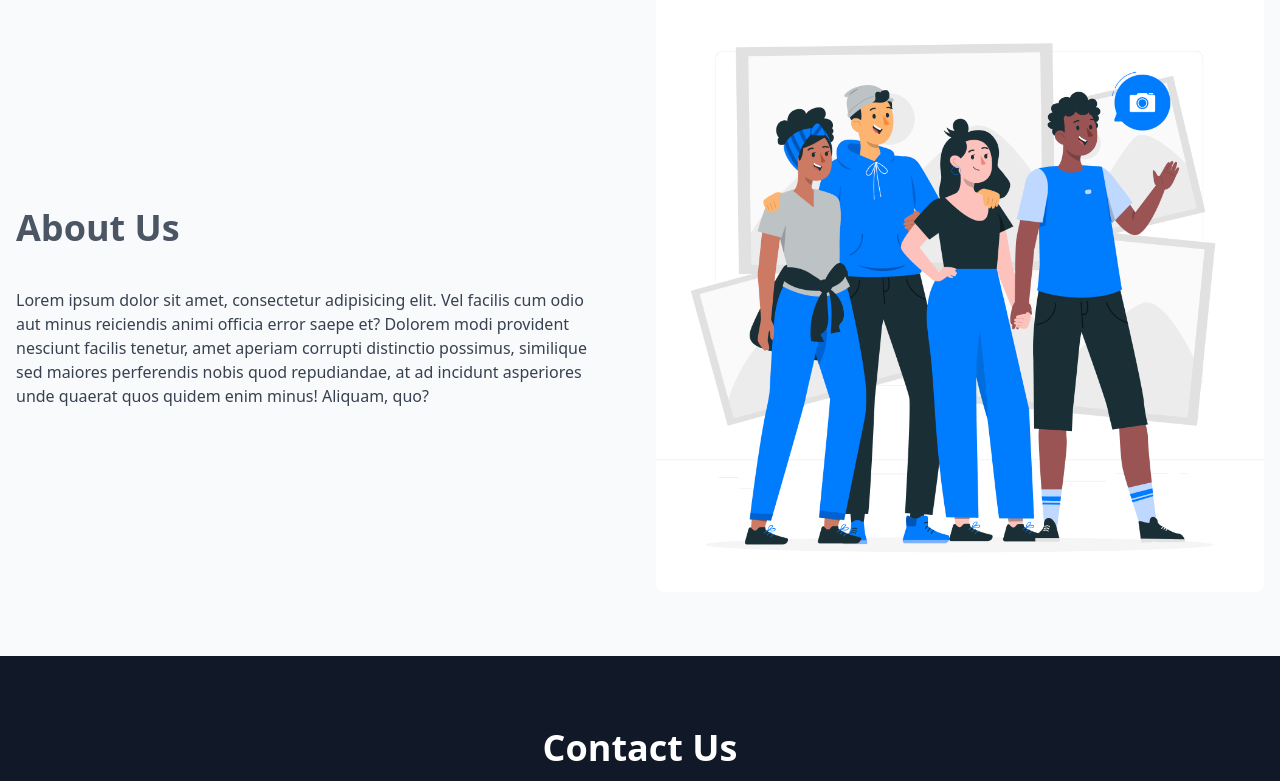
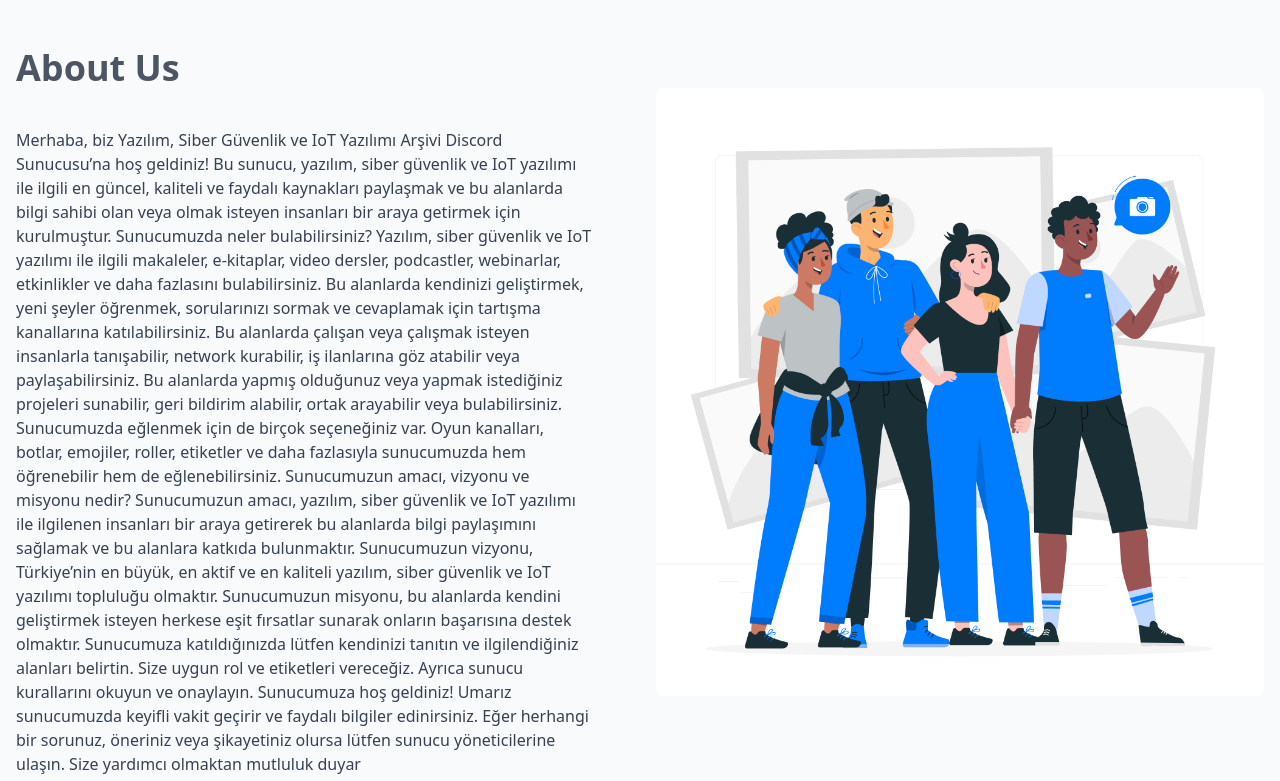
Before and after one commit to thepesa/assholeweb, a website: page index.html in a window 1280 px wide. Shown: the part 880-1661 px from the top of the page. Drawn offline with nearby package versions, Linux system fonts and the light colour scheme.

Commit message:
Update index.html

```diff
--- a/index.html
+++ b/index.html
@@ -63,14 +63,26 @@
                         class="animate-text-fade animate__fadeInDown text-2xl md:text-4xl font-black mb-4 text-gray-600">
                         About Us</h2>
                     <p class="text-gray-700 mb-6"></p>
-                    <p class="animate-text-fade animate__fadeInLeft text-gray-700 mb-6 mr-8">Lorem ipsum dolor sit
-                        amet,
-                        consectetur adipisicing elit.
-                        Vel facilis cum odio aut minus reiciendis animi officia error saepe et? Dolorem modi
-                        provident
-                        nesciunt facilis tenetur, amet aperiam corrupti distinctio possimus, similique sed maiores
-                        perferendis nobis quod repudiandae, at ad incidunt asperiores unde quaerat quos quidem enim
-                        minus! Aliquam, quo?
+                    <p class="animate-text-fade animate__fadeInLeft text-gray-700 mb-6 mr-8">Merhaba, biz Yazılım, Siber Güvenlik ve IoT Yazılımı Arşivi Discord Sunucusu’na hoş geldiniz!
+
+Bu sunucu, yazılım, siber güvenlik ve IoT yazılımı ile ilgili en güncel, kaliteli ve faydalı kaynakları paylaşmak ve bu alanlarda bilgi sahibi olan veya olmak isteyen insanları bir araya getirmek için kurulmuştur.
+
+Sunucumuzda neler bulabilirsiniz?
+
+Yazılım, siber güvenlik ve IoT yazılımı ile ilgili makaleler, e-kitaplar, video dersler, podcastler, webinarlar, etkinlikler ve daha fazlasını bulabilirsiniz.
+Bu alanlarda kendinizi geliştirmek, yeni şeyler öğrenmek, sorularınızı sormak ve cevaplamak için tartışma kanallarına katılabilirsiniz.
+Bu alanlarda çalışan veya çalışmak isteyen insanlarla tanışabilir, network kurabilir, iş ilanlarına göz atabilir veya paylaşabilirsiniz.
+Bu alanlarda yapmış olduğunuz veya yapmak istediğiniz projeleri sunabilir, geri bildirim alabilir, ortak arayabilir veya bulabilirsiniz.
+Sunucumuzda eğlenmek için de birçok seçeneğiniz var. Oyun kanalları, botlar, emojiler, roller, etiketler ve daha fazlasıyla sunucumuzda hem öğrenebilir hem de eğlenebilirsiniz.
+Sunucumuzun amacı, vizyonu ve misyonu nedir?
+
+Sunucumuzun amacı, yazılım, siber güvenlik ve IoT yazılımı ile ilgilenen insanları bir araya getirerek bu alanlarda bilgi paylaşımını sağlamak ve bu alanlara katkıda bulunmaktır.
+Sunucumuzun vizyonu, Türkiye’nin en büyük, en aktif ve en kaliteli yazılım, siber güvenlik ve IoT yazılımı topluluğu olmaktır.
+Sunucumuzun misyonu, bu alanlarda kendini geliştirmek isteyen herkese eşit fırsatlar sunarak onların başarısına destek olmaktır.
+
+Sunucumuza katıldığınızda lütfen kendinizi tanıtın ve ilgilendiğiniz alanları belirtin. Size uygun rol ve etiketleri vereceğiz. Ayrıca sunucu kurallarını okuyun ve onaylayın.
+
+Sunucumuza hoş geldiniz! Umarız sunucumuzda keyifli vakit geçirir ve faydalı bilgiler edinirsiniz. Eğer herhangi bir sorunuz, öneriniz veya şikayetiniz olursa lütfen sunucu yöneticilerine ulaşın. Size yardımcı olmaktan mutluluk duyar
                     </p>
                 </div>
             </div>
```
